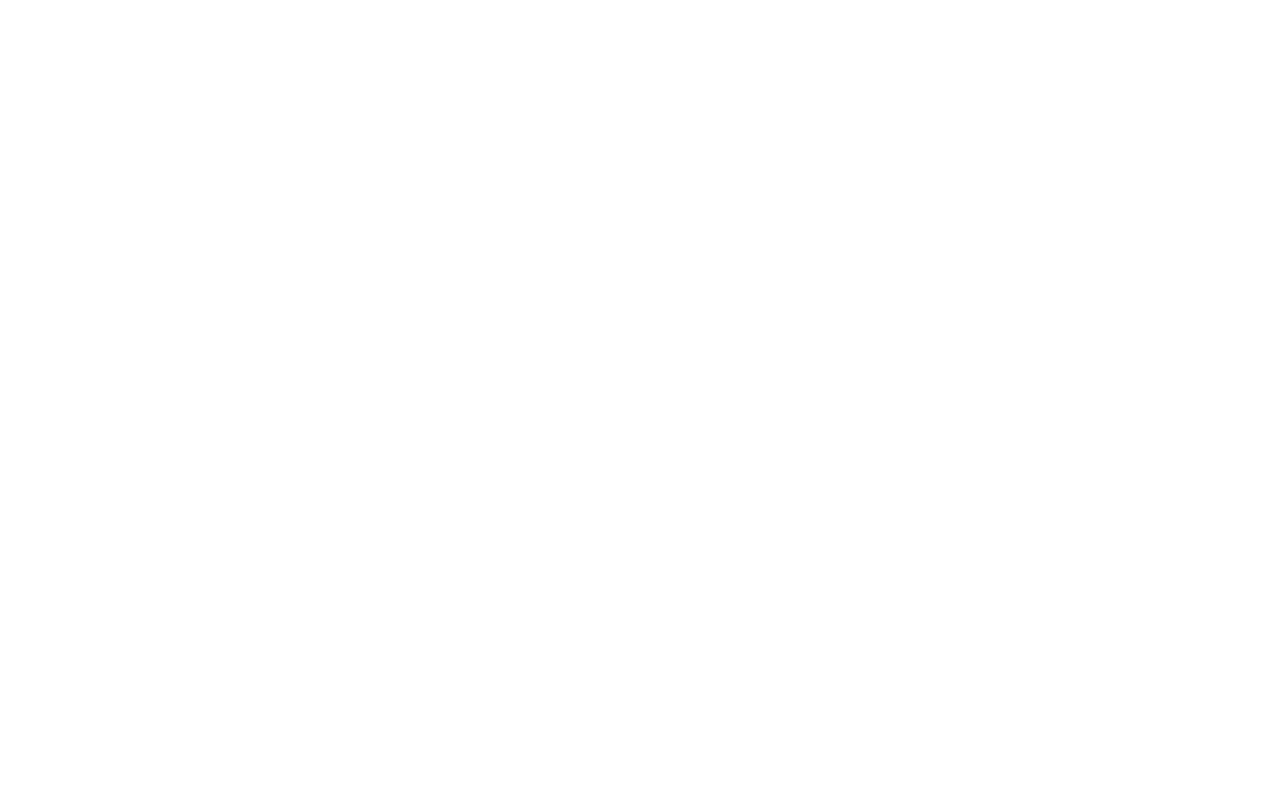
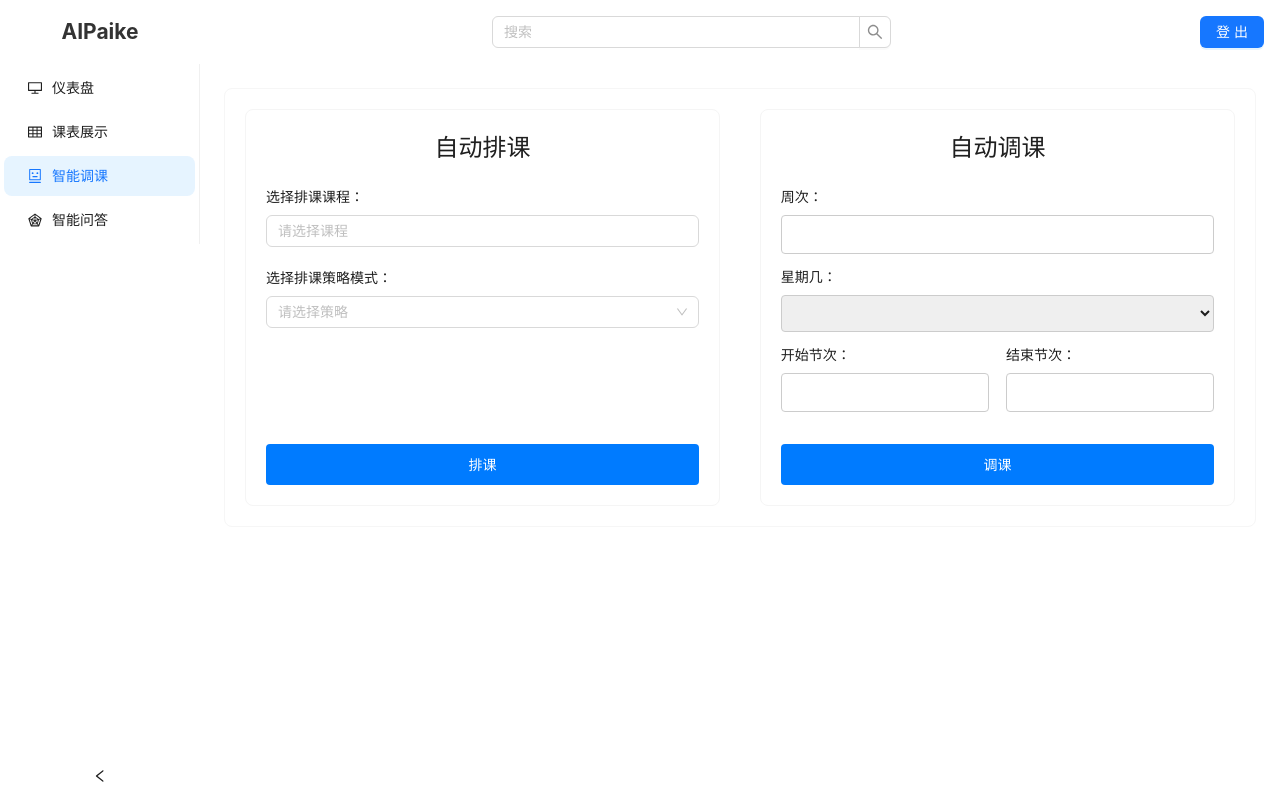
Before and after one commit to zhifengmuxue/AiPaike-web, a Vue app: page /home/option in a window 1280 px wide. Before the commit this address had no page. Built offline with nearby package versions, Linux system fonts and the light colour scheme; sample sign-in values are in the browser's storage.

Commit message:
feat: 界面更改

```diff
--- /dev/null
+++ b/src/component/Option.vue
@@ -0,0 +1,181 @@
+<template>
+    <div class="option-container">
+        <div class="left-container">
+            <h2>自动排课</h2>
+            <div class="form-group">
+                <label for="course-select">选择排课课程：</label>
+                <a-select id="course-select" v-model:value="selectedCourses" mode="multiple" placeholder="请选择课程"
+                    style="width: 100%">
+                    <a-select-option v-for="course in courses" :key="course.id" :value="course.id">
+                        {{ course.name }}
+                    </a-select-option>
+                </a-select>
+            </div>
+            <div class="form-group">
+                <label for="stagoery-select">选择排课策略模式：</label>
+                <a-select id="stagoery-select" v-model:value="selectedStagoery" placeholder="请选择策略" style="width: 100%">
+                    <a-select-option value="策略一">策略一</a-select-option>
+                    <a-select-option value="策略二">策略二</a-select-option>
+                    <a-select-option value="策略三">策略三</a-select-option>
+                </a-select>
+            </div>
+            <div class="button-container">
+                <button @click="scheduleCourses">排课</button>
+            </div>
+        </div>
+
+        <div class="right-container">
+            <h2>自动调课</h2>
+            <div class="form-group">
+                <label for="week">周次：</label>
+                <input type="number" id="week" v-model="week" />
+
+                <label for="day">星期几：</label>
+                <select id="day" v-model="day">
+                    <option v-for="(dayName, index) in days" :key="index" :value="index + 1">
+                        {{ dayName }}
+                    </option>
+                </select>
+
+                <div class="form-group-inline">
+                    <div class="form-group-half">
+                        <label for="start-slot">开始节次：</label>
+                        <input type="number" id="start-slot" v-model="startSlot" />
+                    </div>
+                    <div class="form-group-half">
+                        <label for="end-slot">结束节次：</label>
+                        <input type="number" id="end-slot" v-model="endSlot" />
+                    </div>
+                </div>
+            </div>
+            <div class="button-container">
+                <button @click="rescheduleCourse">调课</button>
+            </div>
+        </div>
+    </div>
+</template>
+
+<script setup>
+import { ref, onMounted } from 'vue';
+import axios from 'axios';
+import { Select } from 'ant-design-vue';
+
+const selectedCourses = ref([]);
+const selectedStagoery = ref([]);
+const week = ref('');
+const day = ref('');
+const startSlot = ref('');
+const endSlot = ref('');
+const courses = ref([]);
+const days = ['星期一', '星期二', '星期三', '星期四', '星期五', '星期六', '星期日'];
+
+onMounted(async () => {
+    try {
+        // 模拟从 API 获取课程数据
+        courses.value = [
+            { id: 1, name: '数学' },
+            { id: 2, name: '英语' },
+            { id: 3, name: '物理' },
+            { id: 4, name: '化学' },
+            { id: 5, name: '生物' },
+            { id: 6, name: '历史' },
+            { id: 7, name: '地理' },
+            { id: 8, name: '政治' },
+            { id: 9, name: '体育' },
+            { id: 10, name: '音乐' }
+        ];
+    } catch (error) {
+        console.error('获取课程数据失败:', error);
+    }
+});
+
+const scheduleCourses = () => {
+    selectedStagoery.value = [];
+    selectedCourses.value = [];
+};
+
+const rescheduleCourse = () => {
+    selectedCourses.value = [];
+    week.value = '';
+    day.value = '';
+    startSlot.value = '';
+    endSlot.value = '';
+};
+</script>
+
+<style scoped>
+.option-container {
+    display: flex;
+    justify-content: space-between;
+    max-width: 1200px;
+    margin: 0 auto;
+    padding: 20px;
+    border: 1px solid #f6f6f6;
+    border-radius: 8px;
+    background-color: #fff;
+}
+
+.left-container,
+.right-container {
+    width: 48%;
+    padding: 20px;
+    border: 1px solid #f5f5f5;
+    border-radius: 8px;
+    background-color: #ffff;
+    display: flex;
+    flex-direction: column;
+    justify-content: space-between;
+}
+
+.form-group {
+    margin-bottom: 20px;
+}
+
+.form-group-inline {
+    display: flex;
+    justify-content: space-between;
+}
+
+.form-group-half {
+    width: 48%;
+}
+
+h2 {
+    margin-bottom: 20px;
+    font-size: 24px;
+    text-align: center;
+}
+
+label {
+    display: block;
+    margin-bottom: 8px;
+}
+
+input,
+select {
+    width: 100%;
+    padding: 8px;
+    margin-bottom: 12px;
+    border: 1px solid #ccc;
+    border-radius: 4px;
+}
+
+.button-container {
+    margin-top: auto;
+}
+
+button {
+    display: block;
+    width: 100%;
+    padding: 10px;
+    background-color: #007bff;
+    color: #fff;
+    border: none;
+    border-radius: 4px;
+    cursor: pointer;
+}
+
+button:hover {
+    background-color: #0056b3;
+}
+</style>
--- a/src/component/ScheduleTable.vue
+++ b/src/component/ScheduleTable.vue
@@ -6,8 +6,8 @@
       <div class="header-cell" v-for="day in days" :key="day">{{ day }}</div>
       <div v-for="(time, index) in times" :key="index" class="time-row">
         <div class="time-cell">{{ time }}</div>
-          <div v-if="time === '12:00 - 13:30'" class="lunch-break">午休</div>
-          <div v-else-if="time === '16:30 - 18:00'" class="night-break">晚休</div>
+        <div v-if="time === '12:00 - 13:30'" class="break">午休</div>
+        <div v-else-if="time === '16:30 - 18:00'" class="break">晚休</div>
         <div v-else v-for="day in days" :key="day" class="schedule-cell">
           <div v-for="course in getCoursesForTime(day, index)" :key="course.courseName" class="course">
             {{ course.courseName }} {{ course.teacherName }} <br>
@@ -18,7 +18,7 @@
     </div>
 
     <!-- 表格形式的课程表 -->
-      <a-table :columns="columns" :dataSource="scheduleData" rowKey="courseName" />
+    <a-table class="schedule-table" :columns="columns" :dataSource="scheduleData" rowKey="courseName" />
   </div>
 </template>
 
@@ -117,7 +117,14 @@
 </script>
 
 <style scoped>
+.schedule-table {
+  margin: 130px auto;
+  max-width: 80%;
+}
+
 .schedule-grid {
+  margin: 16px auto;
+  max-width: 80%;
   display: grid;
   grid-template-columns: repeat(8, 1fr);
   gap: 1px;
@@ -147,7 +154,7 @@
   align-items: center;
 }
 
-  .lunch-break {
+.break {
   grid-column: span 7; /* 合并后面七个列 */
   background-color: #d3d3d3; /* 设置背景颜色为灰色 */
   border: 1px solid #ccc;
@@ -160,16 +167,4 @@
   height: 40px; /* 设置午休行的高度 */
 }
 
-  .night-break {
-    grid-column: span 7; /* 合并后面七个列 */
-    background-color: #d3d3d3; /* 设置背景颜色为灰色 */
-    border: 1px solid #ccc;
-    margin: 2px;
-    padding: 4px;
-    border-radius: 4px;
-    display: flex;
-    justify-content: center;
-    align-items: center;
-    height: 40px; /* 设置晚休行的高度 */
-  }
 </style>
--- a/src/router/index.ts
+++ b/src/router/index.ts
@@ -4,7 +4,7 @@
 import Login from '../view/LoginView.vue';
 import Dashbroad from '../component/Dashbroad.vue';
 import Chat from '../component/Chat.vue';
-
+import Option from '../component/Option.vue';
 const routes = [
   { path: '/', redirect: '/login' },
   { path: '/login', component: Login },
@@ -17,6 +17,7 @@
       { path: 'dashboard', component: Dashbroad },
       { path: 'export', component: ExportView },
       { path: 'chat', component: Chat },
+      { path: 'option', component: Option },
     ],
   },
 ];
--- a/src/view/HomeView.vue
+++ b/src/view/HomeView.vue
@@ -3,38 +3,27 @@
         <a-layout-sider v-model:collapsed="collapsed" collapsible theme="light">
             <div class="logo">AIPaike</div>
             <a-menu v-model:selectedKeys="selectedKeys" theme="light" mode="inline">
-        <a-menu-item key="1" @click="navigateTo('dashboard')">
+                <a-menu-item key="dashboard" @click="navigateTo('dashboard')">
                     <desktop-outlined />
                     <span>仪表盘</span>
                 </a-menu-item>
-        <a-menu-item key="2" @click="navigateTo('export')">
+                <a-menu-item key="export" @click="navigateTo('export')">
                     <TableOutlined />
                     <span>课表展示</span>
                 </a-menu-item>
-        <a-menu-item key="3" @click="navigateTo('chat')">
+                <a-menu-item key="option" @click="navigateTo('option')">
+                    <RobotOutlined />
+                    <span>智能调课</span>
+                </a-menu-item>
+                <a-menu-item key="chat" @click="navigateTo('chat')">
                     <RadarChartOutlined />
                     <span>智能问答</span>
-        </a-menu-item>
-
-
-        <a-sub-menu key="sub2">
-        <template #title>
-            <span>
-            <team-outlined />
-            <span>Team</span>
-            </span>
-        </template>
-        <a-menu-item key="6">Team 1</a-menu-item>
-        <a-menu-item key="8">Team 2</a-menu-item>
-        </a-sub-menu>
-        <a-menu-item key="9">
-        <file-outlined />
-        <span>File</span>
                 </a-menu-item>
             </a-menu>
         </a-layout-sider>
         <a-layout>
-    <a-layout-header style="background: #fff; padding: 0; display: flex; align-items: center; justify-content: space-between;">
+            <a-layout-header
+                style="background: #fff; padding: 0; display: flex; align-items: center; justify-content: space-between;">
                 <div style="flex: 1; display: flex; justify-content: center;">
                     <a-input-search placeholder="搜索" style="max-width: 400px;" />
                 </div>
@@ -54,15 +43,15 @@
     TableOutlined,
     DesktopOutlined,
     RadarChartOutlined,
-TeamOutlined,
-FileOutlined,
+    RobotOutlined
 } from '@ant-design/icons-vue';
-import { ref } from 'vue';
-import { useRouter } from 'vue-router';
+import { ref, onMounted } from 'vue';
+import { useRouter, useRoute } from 'vue-router';
 
 const collapsed = ref<boolean>(false);
-const selectedKeys = ref<string[]>(['1']);
+const selectedKeys = ref<string[]>([]);
 const router = useRouter();
+const route = useRoute();
 
 const navigateTo = (path: string) => {
     router.push(`/home/${path}`);
@@ -72,6 +61,13 @@
     sessionStorage.removeItem('token');
     router.push('/login');
 };
+
+onMounted(() => {
+    const currentPath = route.path.split('/').pop();
+    if (currentPath) {
+        selectedKeys.value = [currentPath];
+    }
+});
 </script>
 
 <style scoped>
```
Also changed, not shown: src/component/Dashbroad.vue (+59 -10 lines), src/view/LoginView.vue (+50 -38 lines). Lines whose indentation alone changed are shown as unchanged.
